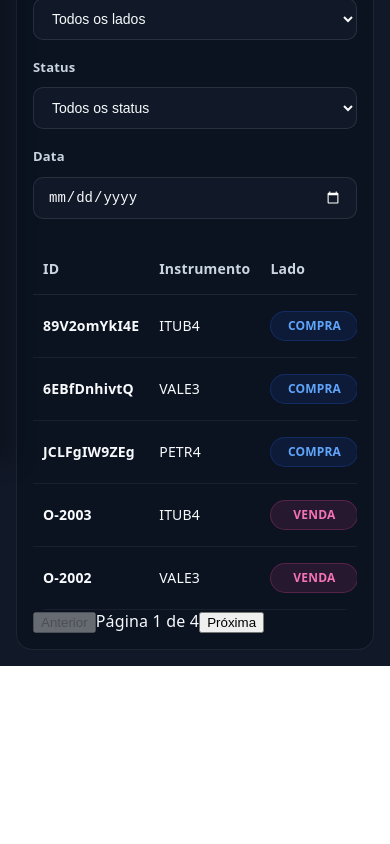
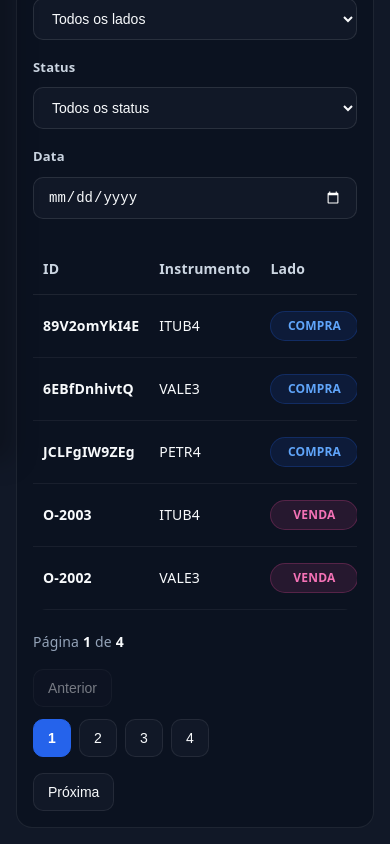
Before and after one commit to WashingtonLuiz81/coodesh-challenge, a React (Vite) app: page / in a window 390 px wide. Shown: the part 384-1228 px from the top of the page. Before the commit the page ends 1050 px from the top, so only its background shows below. Built offline with nearby package versions, Linux system fonts and the light colour scheme; data requests are answered from the project's data file.

Commit message:
feat: estiliza paginação com layout responsivo

```diff
--- a/src/components/OrdersPagination/OrdersPagination.module.css
+++ b/src/components/OrdersPagination/OrdersPagination.module.css
@@ -0,0 +1,85 @@
+.wrapper {
+  margin-top: 20px;
+  display: flex;
+  align-items: center;
+  justify-content: space-between;
+  gap: 16px;
+  flex-wrap: wrap;
+}
+
+.summary {
+  font-size: 14px;
+  color: #94a3b8;
+}
+
+.summary strong {
+  color: #f8fafc;
+}
+
+.controls {
+  display: flex;
+  align-items: center;
+  gap: 12px;
+  flex-wrap: wrap;
+}
+
+.pages {
+  display: flex;
+  align-items: center;
+  gap: 8px;
+  flex-wrap: wrap;
+}
+
+.navButton,
+.pageButton {
+  height: 38px;
+  min-width: 38px;
+  padding: 0 14px;
+  border: 1px solid rgba(255, 255, 255, 0.08);
+  border-radius: 10px;
+  background: #111827;
+  color: #f8fafc;
+  font-size: 14px;
+  cursor: pointer;
+  transition: background-color 0.2s ease, border-color 0.2s ease, opacity 0.2s ease;
+}
+
+.navButton:hover,
+.pageButton:hover {
+  background: rgba(255, 255, 255, 0.06);
+}
+
+.active {
+  background: #2563eb;
+  border-color: #2563eb;
+  color: #ffffff;
+  font-weight: 700;
+}
+
+.navButton:disabled,
+.pageButton:disabled {
+  opacity: 0.45;
+  cursor: not-allowed;
+}
+
+@media (max-width: 640px) {
+  .wrapper {
+    align-items: stretch;
+  }
+
+  .controls {
+    width: 100%;
+    justify-content: space-between;
+  }
+
+  .pages {
+    width: 100%;
+    overflow-x: auto;
+    flex-wrap: nowrap;
+    padding-bottom: 4px;
+  }
+
+  .pageButton {
+    flex: 0 0 auto;
+  }
+}
--- a/src/components/OrdersPagination/OrdersPagination.tsx
+++ b/src/components/OrdersPagination/OrdersPagination.tsx
@@ -1,3 +1,5 @@
+import styles from "./OrdersPagination.module.css";
+
 type OrdersPaginationProps = {
   currentPage: number;
   totalPages: number;
@@ -8,30 +10,53 @@
   currentPage,
   totalPages,
   onPageChange,
-}: OrdersPaginationProps){
+}: OrdersPaginationProps) {
   if (totalPages <= 1) {
     return null;
   }
 
+  const pages = Array.from({ length: totalPages }, (_, index) => index + 1);
+
   return (
-    <div>
+    <div className={styles.wrapper}>
+      <span className={styles.summary}>
+        Página <strong>{currentPage}</strong> de <strong>{totalPages}</strong>
+      </span>
+
+      <div className={styles.controls}>
         <button
+          type="button"
           onClick={() => onPageChange(currentPage - 1)}
           disabled={currentPage === 1}
+          className={styles.navButton}
         >
           Anterior
         </button>
 
-      <span>
-        Página {currentPage} de {totalPages}
-      </span>
+        <div className={styles.pages}>
+          {pages.map((page) => (
+            <button
+              key={page}
+              type="button"
+              onClick={() => onPageChange(page)}
+              className={`${styles.pageButton} ${
+                currentPage === page ? styles.active : ""
+              }`}
+            >
+              {page}
+            </button>
+          ))}
+        </div>
 
         <button
+          type="button"
           onClick={() => onPageChange(currentPage + 1)}
           disabled={currentPage === totalPages}
+          className={styles.navButton}
         >
           Próxima
         </button>
       </div>
+    </div>
   );
 }
```
Lines whose indentation alone changed are shown as unchanged.
